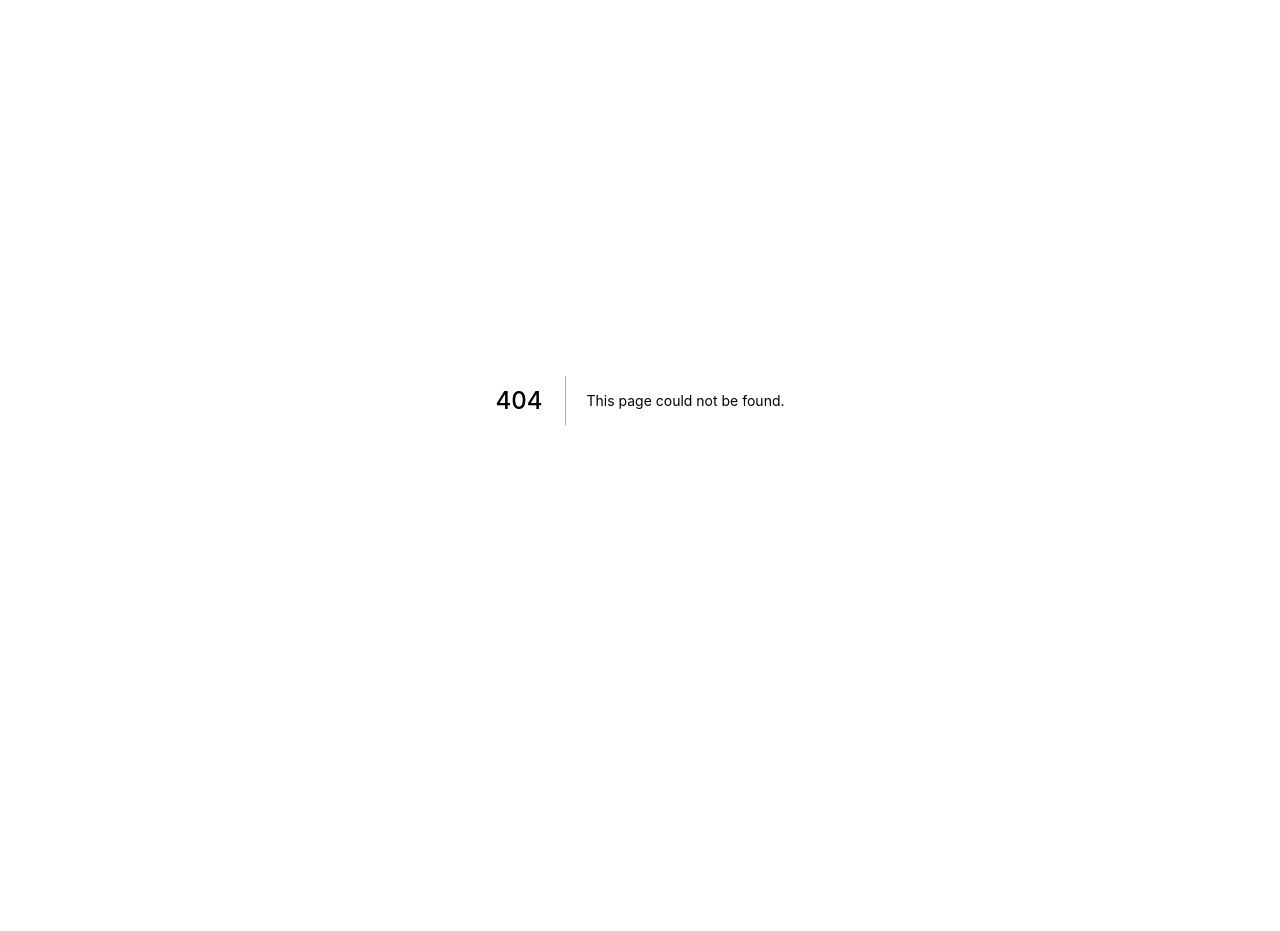
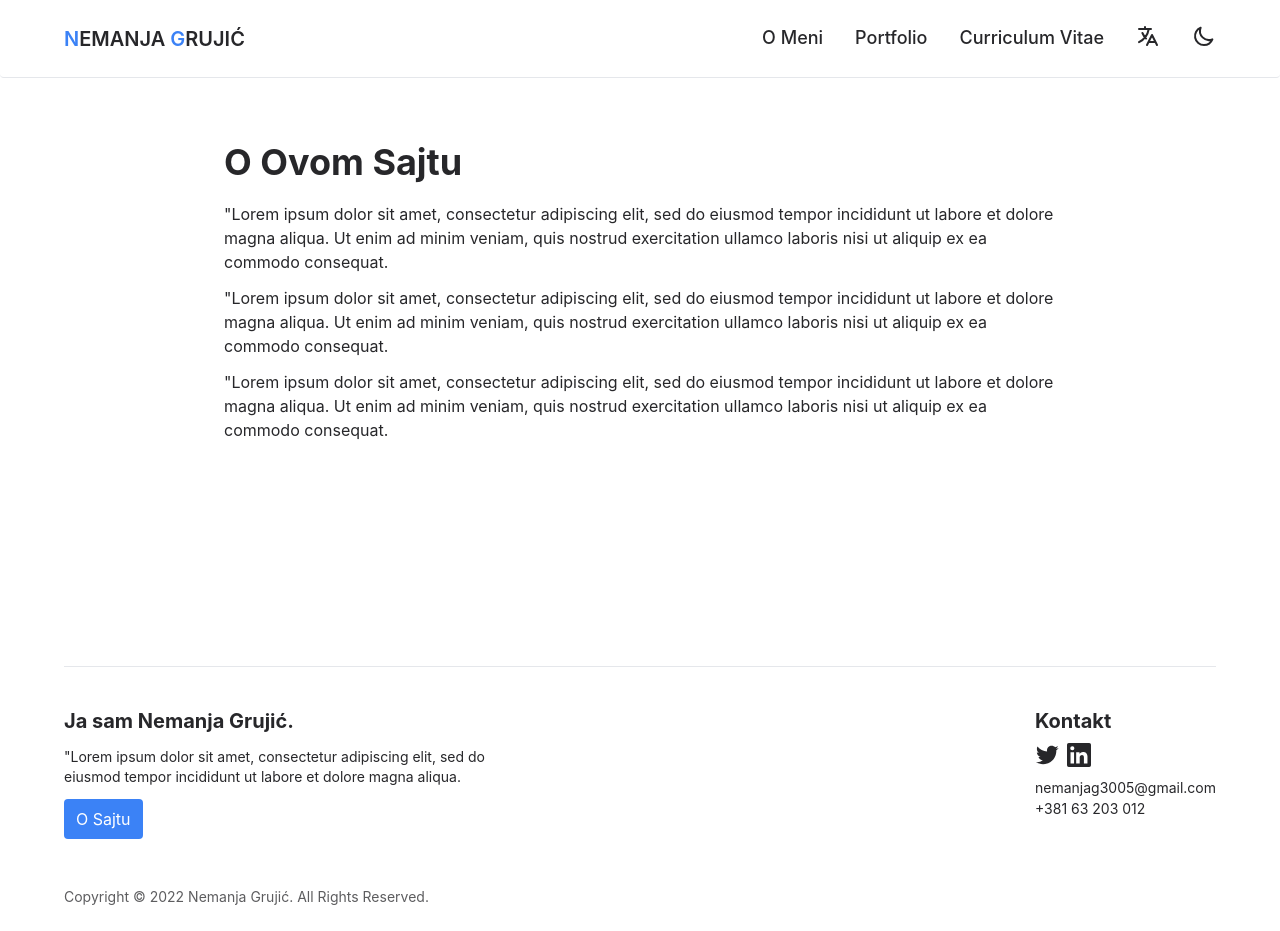
Before and after one commit to nemanjag3005/ng_portfolio, a Next.js app: page /siteinfo in a window 1280 px wide. Before the commit this address had no page. Before the commit the page ends 800 px from the top, so only its background shows below. Built offline with nearby package versions, Linux system fonts and the light colour scheme.

Commit message:
more polish and translate button

```diff
--- a/components/AboutPage.js
+++ b/components/AboutPage.js
@@ -3,20 +3,20 @@ import React, { useState } from "react";
 const AboutPage = () => {
   const [length, setLength] = useState(1);
   return (
-    <div className="dark:bg-gray-800">
-    <div className="max-w-7xl px-2 mx-auto py-6 md:py-12 overflow-x-hidden lg:px-16 lg:overflow-x-visible space-y-6">
+    <div className="dark:bg-gray-800 px-4 min-h-subnav">
+    <div className="max-w-7xl mx-auto px-2 py-6 md:py-12 overflow-x-hidden lg:px-16 lg:overflow-x-visible space-y-6">
       <section>
         <div className="flex-1 w-full max-w-4xl mx-auto space-y-4">
-          <div className="text-zinc-800 dark:text-gray-50 w-full relative rounded pb-8 grid grid-cols-1 md:grid-cols-2 mb-24 md:mb-0">
+          <div className="text-zinc-800 dark:text-gray-50 w-full relative rounded pb-8 grid grid-cols-1 sm:grid-cols-2 mb-24 md:mb-0">
             <div className="bg-blue-200 dark:bg-slate-700 rounded h-full w-full absolute top-0 left-0"></div>
-            <div className="mx-5 relative flex items-center justify-center w-full h-full">
+            <div className="xs:mx-5 xs:-mb-0 -mb-4 relative flex items-center justify-center w-full h-full">
               <h3 className="text-xl md:text-4xl font-bold mt-4">Nemanja Grujić</h3>
             </div>
             <div className="relative w-full h-64 -mb-16">
-              <div className="bg-blue-600 dark:bg-primary-dark m-5 rounded h-56 w-56 absolute bottom-0 right-0">
+              <div className="bg-blue-600 dark:bg-primary-dark m-5 rounded h-48 w-48 xs:h-56 xs:w-56 absolute bottom-0 right-0">
                 <div className="w-full h-full relative">
-                <div className="h-64 w-64  rounded absolute left-4 top-4">
-                    <img src='/IMG_1265.jpeg' className="object-cover h-64 w-64 rounded">
+                <div className="xs:h-64 xs:w-64 h-44 w-44 rounded absolute xs:left-4 xs:top-4 left-6 top-6">
+                    <img src='/IMG_1265.jpeg' className="object-cover xs:h-64 xs:w-64 h-48 w-48 rounded">
 
                     </img>
                   </div>
@@ -150,7 +150,7 @@ const AboutPage = () => {
             <p className="text-base block md:hidden dark:text-gray-50">Duže</p>
           </div>
           <div className="flex-1 w-full max-w-4xl pt-8 mx-auto transition duration-500 dark:text-gray-50 text-zinc-800">
-            <p className="md:text-justify text-lg md:text-3xl font-semibold text-left mb-8 px-4">
+            <p className={`text-lg md:text-3xl font-semibold mb-8 ${length == 0 ? 'text-center' : 'text-left'}`}>
               {length == 0 ? (
                 <span>
                   Nemanja je frontend developer. Voli svoju profesiju.
@@ -197,8 +197,8 @@ const AboutPage = () => {
         </div>
       </section>
       <section>
-        <div className="flex-1 w-full max-w-4xl mx-auto pb-8">
-          <div className="w-full bg-blue-200 dark:bg-slate-700 dark:text-gray-50 text-zinc-800 rounded p-4">
+        <div className="flex-1 w-full max-w-4xl mx-auto pb-8 ">
+          <div className={`w-full bg-blue-200 dark:bg-slate-700 dark:text-gray-50 text-zinc-800 rounded p-4 `}>
             <p>
               Moje <span className='text-blue-500 dark:text-primary-dark'>Brojke</span>
             </p>
--- a/components/Footer.js
+++ b/components/Footer.js
@@ -18,7 +18,7 @@ const Footer = () => {
                     sed do eiusmod tempor incididunt ut labore et dolore magna
                     aliqua.
                   </p>
-                  <Link href="/about">
+                  <Link href="/siteinfo">
                     <button className="bg-blue-500 dark:bg-primary-dark text-white rounded px-3 py-2">
                       O Sajtu
                     </button>
@@ -27,7 +27,7 @@ const Footer = () => {
                 <div className="px-2 my-4 w-full sm:w-auto">
                   <h4 className="text-xl mb-1 font-bold">Kontakt</h4>
                   <div className="flex space-x-2 my-2 items-center text-zinc-800 dark:text-gray-50">
-                    <a href="#">
+                    <a href="https://twitter.com/nemke1031" target='_blank' rel="noopener noreferrer" >
                       <svg
                         viewBox="0 0 24 24"
                         className="fill-current h-6 w-6 hover:text-blue-500 dark:hover:text-primary-dark"
@@ -37,7 +37,7 @@ const Footer = () => {
                         </g>
                       </svg>
                     </a>
-                    <a href="#">
+                    <a href="https://www.linkedin.com/in/nemanja-grujic-5828a1213/" rel="noopener noreferrer" target='_blank'>
                       <svg
                         viewBox="0 0 34 34"
                         className="fill-current h-6 w-6 hover:text-blue-500 dark:hover:text-primary-dark"
@@ -52,7 +52,7 @@ const Footer = () => {
                     </a>
                   </div>
                   <a
-                    href="#"
+                    href="mailto:nemanjag3005@gmail.com"
                     className="text-sm hover:text-blue-500 dark:hover:text-primary-dark"
                   >
                     nemanjag3005@gmail.com
--- a/components/Navbar.js
+++ b/components/Navbar.js
@@ -6,7 +6,7 @@ const Navbar = ({ toggle, isOpen }) => {
   const [colorTheme, setTheme] = useDarkMode();
   return (
     <nav className="bg-white border-b border-w-4xl px-4 py-4 md:py-6 rounded dark:bg-gray-800 transition duration-500">
-      <div className="container flex flex-wrap justify-between items-center mx-auto max-w-6xl">
+      <div className="container flex flex-nowrap xs:flex-wrap justify-between items-center mx-auto max-w-6xl">
         <Link href="/">
           <span
             className={`self-center cursor-pointer text-xl font-semibold whitespace-nowrap dark:text-white text-zinc-800`}
@@ -17,8 +17,24 @@ const Navbar = ({ toggle, isOpen }) => {
             RUJIĆ
           </span>
         </Link>
+        <button className="inline-flex hover:bg-gray-100 dark:hover:bg-gray-700 p-1 xxs:p-2 items-center ml-auto md:hidden text-sm text-zinc-800 rounded-lg  focus:outline-none focus:ring-2 focus:ring-gray-200 dark:text-gray-200  dark:focus:ring-gray-600">
+          <svg
+            xmlns="http://www.w3.org/2000/svg"
+            class="h-6 w-6"
+            fill="none"
+            viewBox="0 0 24 24"
+            stroke="currentColor"
+          >
+            <path
+              stroke-linecap="round"
+              stroke-linejoin="round"
+              stroke-width="2"
+              d="M3 5h12M9 3v2m1.048 9.5A18.022 18.022 0 016.412 9m6.088 9h7M11 21l5-10 5 10M12.751 5C11.783 10.77 8.07 15.61 3 18.129"
+            />
+          </svg>
+        </button>
         <button
-          className="inline-flex hover:bg-gray-100 dark:hover:bg-gray-700 p-2 items-center ml-auto md:hidden text-sm text-zinc-800 rounded-lg  focus:outline-none focus:ring-2 focus:ring-gray-200 dark:text-gray-200  dark:focus:ring-gray-600"
+          className="inline-flex hover:bg-gray-100 dark:hover:bg-gray-700 xxs:p-2 p-1 items-center  md:hidden text-sm text-zinc-800 rounded-lg  focus:outline-none focus:ring-2 focus:ring-gray-200 dark:text-gray-200  dark:focus:ring-gray-600"
           onClick={() => setTheme(colorTheme)}
         >
           {colorTheme == "light" ? (
@@ -57,13 +73,13 @@ const Navbar = ({ toggle, isOpen }) => {
           data-collapse-toggle="mobile-menu"
           type="button"
           onClick={toggle}
-          className="inline-flex items-center p-2 text-sm text-zinc-800 rounded-lg md:hidden hover:bg-gray-100 focus:outline-none focus:ring-2 focus:ring-gray-200 dark:text-gray-200 dark:hover:bg-gray-700 dark:focus:ring-gray-600"
+          className="inline-flex items-center xxs:p-2 p-1 text-sm text-zinc-800 rounded-lg md:hidden hover:bg-gray-100 focus:outline-none focus:ring-2 focus:ring-gray-200 dark:text-gray-200 dark:hover:bg-gray-700 dark:focus:ring-gray-600"
           aria-controls="mobile-menu-2"
           aria-expanded="false"
         >
           <span className="sr-only">Open main menu</span>
           <svg
-            className="w-8 h-8"
+            className="xxs:w-8 xxs:h-8 w-6 h-6"
             fill="currentColor"
             viewBox="0 0 20 20"
             xmlns="http://www.w3.org/2000/svg"
@@ -111,6 +127,24 @@ const Navbar = ({ toggle, isOpen }) => {
               </Link>
             </li>
             <li>
+              <button className="md:inline-flex items-center hidden text-sm text-zinc-800 rounded-lg  focus:outline-none focus:ring-2 focus:ring-gray-200 dark:text-gray-200  dark:focus:ring-gray-600">
+                <svg
+                  xmlns="http://www.w3.org/2000/svg"
+                  className="h-6 w-6 dark:hover:stroke-primary-dark hover:stroke-blue-500"
+                  fill="none"
+                  viewBox="0 0 24 24"
+                  stroke="currentColor"
+                >
+                  <path
+                    stroke-linecap="round"
+                    stroke-linejoin="round"
+                    stroke-width="2"
+                    d="M3 5h12M9 3v2m1.048 9.5A18.022 18.022 0 016.412 9m6.088 9h7M11 21l5-10 5 10M12.751 5C11.783 10.77 8.07 15.61 3 18.129"
+                  />
+                </svg>
+              </button>
+            </li>
+            <li>
               <button
                 className="inline-flex items-center text-sm text-zinc-800 rounded-lg  focus:outline-none focus:ring-2 focus:ring-gray-200 dark:text-gray-200  dark:focus:ring-gray-600"
                 onClick={() => setTheme(colorTheme)}
--- a/components/PortfolioPage.js
+++ b/components/PortfolioPage.js
@@ -106,12 +106,36 @@ const PortfolioPage = () => {
               </div>
               <div className="flex space-x-2">
                   <a href='https://www.lan-digital.com' target='_blank' rel="noreferrer" className="bg-blue-500 dark:bg-primary-dark dark:hover:bg-primary-darker hover:bg-blue-900 text-white px-3 py-2 text-lg rounded">Poseti Sajt</a>
-                  <a href='#' className="border-2 border-black dark:border-gray-50 dark:hover:bg-primary-dark-light dark:text-gray-50 hover:bg-blue-300 text-black px-3 py-2 text-lg rounded">GitHub</a>
+                  <a href='https://github.com/nemanjag3005/landigital' target='_blank' rel="noreferrer" className="border-2 border-black dark:border-gray-50 dark:hover:bg-primary-dark-light dark:text-gray-50 hover:bg-blue-300 text-black px-3 py-2 text-lg rounded">GitHub</a>
               </div>
             </div>
           </div>
         </div>
         <div className="grid gap-2 md:grid-cols-2 lg:-mx-12 xl:-mx-32 md:py-12 mt-12 md:mt-0">
+        <div className="md:hidden">
+              <div className="flex flex-col space-y-4">
+                <div className="w-full h-72">
+                  <img
+                    src="/lan.png"
+                    className="object-cover w-full h-full rounded shadow-lg"
+                  ></img>
+                </div>
+                <div className="grid grid-cols-2 gap-4">
+                  <div className="flex-shrink">
+                    <img
+                      src="/lan.png"
+                      className="object-cover w-full h-32 rounded shadow-lg"
+                    ></img>
+                  </div>
+                  <div className="flex-shrink">
+                    <img
+                      src="/lan.png"
+                      className="object-cover w-full h-32 rounded shadow-lg"
+                    ></img>
+                  </div>
+                </div>
+              </div>
+            </div>
             <div className="w-full h-full flex flex-col justify-center p-4 lg:p-6 rounded shadow-md bg-blue-100 dark:bg-slate-700">
             <h2 className="text-3xl lg:text-5xl font-bold mb-2">
                 Flex Team
@@ -131,28 +155,28 @@ const PortfolioPage = () => {
                   voluptatem quia voluptas sit aspernatur aut odit aut fugit
               </div>
               <div className="flex space-x-2">
-                  <a href='#' className="bg-blue-500 dark:bg-primary-dark dark:hover:bg-primary-darker hover:bg-blue-900 text-white px-3 py-2 text-lg rounded">Poseti Sajt</a>
-                  <a href='#' className="border-2 border-black hover:bg-blue-300 dark:border-gray-50 dark:hover:bg-primary-dark-light dark:text-gray-50 text-black px-3 py-2 text-lg rounded">GitHub</a>
+                  <a href='#' target='_blank' rel="noreferrer" className="bg-blue-500 dark:bg-primary-dark dark:hover:bg-primary-darker hover:bg-blue-900 text-white px-3 py-2 text-lg rounded">Poseti Sajt</a>
+                  <a href='#' target='_blank' rel="noreferrer" className="border-2 border-black hover:bg-blue-300 dark:border-gray-50 dark:hover:bg-primary-dark-light dark:text-gray-50 text-black px-3 py-2 text-lg rounded">GitHub</a>
               </div>
             </div>
-            <div>
+            <div className="hidden md:block">
               <div className="flex flex-col space-y-4">
                 <div className="w-full h-72">
                   <img
-                    src="/ng.jpeg"
+                    src="/lan.png"
                     className="object-cover w-full h-full rounded shadow-lg"
                   ></img>
                 </div>
                 <div className="grid grid-cols-2 gap-4">
                   <div className="flex-shrink">
                     <img
-                      src="/ng.jpeg"
+                      src="/lan.png"
                       className="object-cover w-full h-32 rounded shadow-lg"
                     ></img>
                   </div>
                   <div className="flex-shrink">
                     <img
-                      src="/ng.jpeg"
+                      src="/lan.png"
                       className="object-cover w-full h-32 rounded shadow-lg"
                     ></img>
                   </div>
--- a/components/Sidebar.js
+++ b/components/Sidebar.js
@@ -9,7 +9,7 @@ const Sidebar = ({ isOpen, toggle }) => {
       }`}
     >
       <nav className="bg-white border-b border-w-4xl px-4 py-4 md:py-6 dark:border-primary-dark dark:bg-gray-800 transition duration-500">
-        <div className="container flex flex-wrap justify-between items-center mx-auto max-w-6xl">
+        <div className="container flex xs:flex-wrap flex-nowrap justify-between items-center mx-auto max-w-6xl">
           <Link
             href="/"
           >
@@ -30,10 +30,10 @@ const Sidebar = ({ isOpen, toggle }) => {
             aria-controls="mobile-menu-2"
             aria-expanded="false"
           >
-            <span className="sr-only">Open main menu</span>
+            <span className="sr-only">Close main menu</span>
             <svg
               xmlns="http://www.w3.org/2000/svg"
-              className="h-8 w-8"
+              className="xs:h-8 xs:w-8 h-6 w-6"
               fill="none"
               viewBox="0 0 24 24"
               stroke="currentColor"
--- /dev/null
+++ b/components/SiteInfoPage.js
@@ -0,0 +1,33 @@
+import React from 'react'
+
+const SiteInfoPage = () => {
+  return (
+      <div className='dark:bg-gray-800 min-h-subnav'>
+    <section className='text-zinc-800 dark:text-gray-50 flex-1 w-full max-w-4xl px-4 py-8 mx-auto md:px-8 md:py-16'>
+     <h1 className='font-bold text-xl md:text-3xl lg:text-4xl text-left mb-5'>
+         O Ovom Sajtu
+     </h1>
+     <p className='mb-3'>
+     "Lorem ipsum dolor sit amet, consectetur adipiscing elit, sed
+                  do eiusmod tempor incididunt ut labore et dolore magna aliqua.
+                  Ut enim ad minim veniam, quis nostrud exercitation ullamco
+                  laboris nisi ut aliquip ex ea commodo consequat.
+     </p>
+     <p className='mb-3'>
+     "Lorem ipsum dolor sit amet, consectetur adipiscing elit, sed
+                  do eiusmod tempor incididunt ut labore et dolore magna aliqua.
+                  Ut enim ad minim veniam, quis nostrud exercitation ullamco
+                  laboris nisi ut aliquip ex ea commodo consequat.
+     </p>
+     <p className='mb-3'>
+     "Lorem ipsum dolor sit amet, consectetur adipiscing elit, sed
+                  do eiusmod tempor incididunt ut labore et dolore magna aliqua.
+                  Ut enim ad minim veniam, quis nostrud exercitation ullamco
+                  laboris nisi ut aliquip ex ea commodo consequat.
+     </p>
+    </section>
+    </div>
+  )
+}
+
+export default SiteInfoPage
--- /dev/null
+++ b/pages/siteinfo.js
@@ -0,0 +1,26 @@
+import Head from 'next/head'
+import Navbar from '../components/Navbar'
+import Footer from '../components/Footer'
+import Sidebar from '../components/Sidebar';
+import { useState } from 'react'
+import SiteInfoPage from '../components/SiteInfoPage';
+
+export default function Portfolio() {
+  const [isOpen, setIsOpen] = useState(false);
+  const toggle = () => {
+    setIsOpen(!isOpen);
+  };
+  return (
+    <div>
+      <Head>
+        <title>About</title>
+        <meta name="description" content="Generated by create next app" />
+        <link rel="icon" href="/favicon.ico" />
+      </Head>
+      <Sidebar isOpen={isOpen} toggle={toggle}/>
+        <Navbar toggle={toggle} isOpen={isOpen}/>
+            <SiteInfoPage />
+        <Footer />
+    </div>
+  )
+}
--- a/tailwind.config.js
+++ b/tailwind.config.js
@@ -6,6 +6,10 @@ module.exports = {
   darkMode: 'class',
   theme: {
     extend: {
+      minHeight: {
+        '4/5' : '80vh',
+        'subnav' : '73.5vh'
+      },
       fontFamily: {
         roboto: ['Roboto', 'sans-serif'],
       },
@@ -15,7 +19,8 @@ module.exports = {
          'primary-darker': '#70133c'
       },
       screens: {
-        'xs': '23em'
+        'xs': '23em',
+        'xxs': '20em'
       }
 
     },
```
Also changed, not shown: components/Hero.js (+59 -7 lines).
